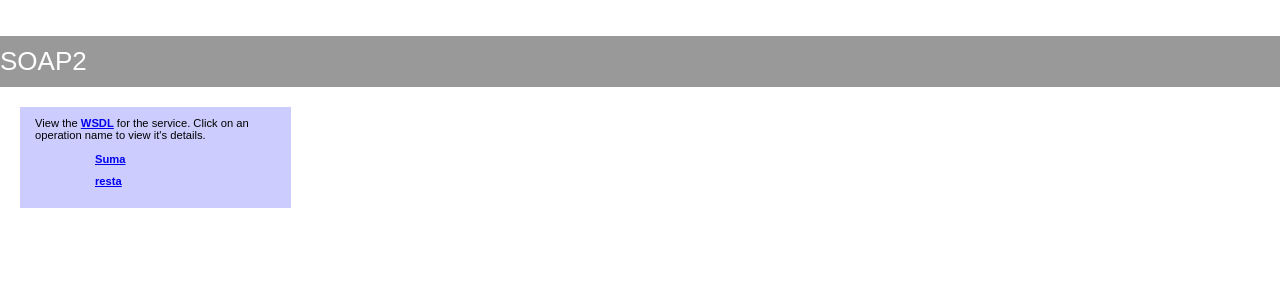
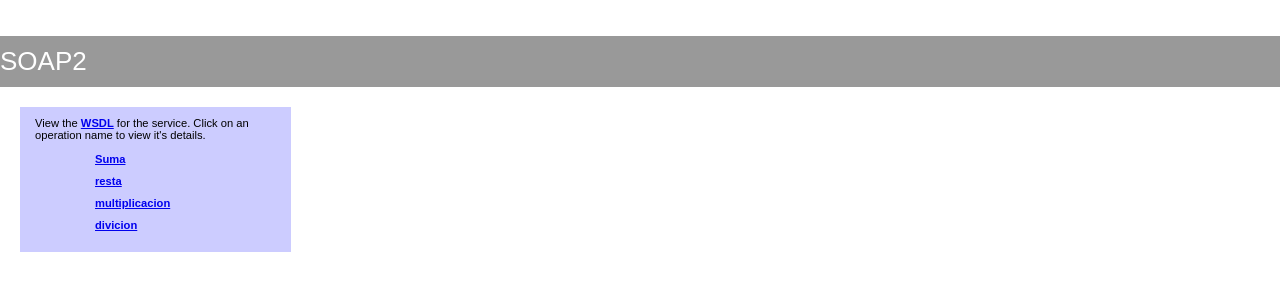
Before and after one commit to AlejoBovet/Actividades-Integracion-Plataforma, a PHP site: page /soap.php in a window 1280 px wide. Shown: the top 300 px of the page. Run offline with PHP 8.4, Linux system fonts and the light colour scheme.

Commit message:
Agregar funciones soap
Se agregan funciones de multiplicar y dividir.

```diff
--- a/Servidor/soap.php
+++ b/Servidor/soap.php
@@ -22,6 +22,22 @@ function resta($num1, $num2){
     return $resultado;
 }
 
+$servicio->register("multiplicacion", array('num1' => 'xsd:integer', 'num2' => 'xsd:integer'), array('return' => 'xsd:string'), $namespace);
+
+function multilicacion($num1, $num2){
+    $resultadoSuma = $num1 * $num2;
+    $resultado = "el resultado de la mulriplicacion es ".$resultadoSuma;
+    return $resultado;
+}
+
+$servicio->register("divicion", array('num1' => 'xsd:integer', 'num2' => 'xsd:integer'), array('return' => 'xsd:string'), $namespace);
+
+function divicion($num1, $num2){
+    $resultadoSuma = $num1 / $num2;
+    $resultado = "el resultado de la divicion es ".$resultadoSuma;
+    return $resultado;
+}
+
 
 
 
```
Also changed, not shown: 1 other file.
